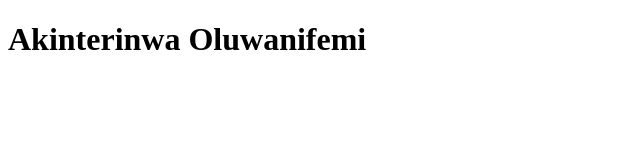
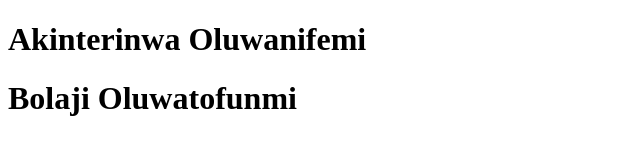
Before and after one commit to Akinterinwa/Git_assignment, a plain HTML site: page index.html in a window 1280 px wide. Shown: the whole page, without its empty margins (0-640 px from the left). Drawn offline with Linux system fonts and the light colour scheme.

Commit message:
added h1

```diff
--- a/index.html
+++ b/index.html
@@ -7,5 +7,6 @@
 </head>
 <body>
     <h1>Akinterinwa Oluwanifemi</h1>
+    <h1>Bolaji Oluwatofunmi</h1>
 </body>
 </html>
```
